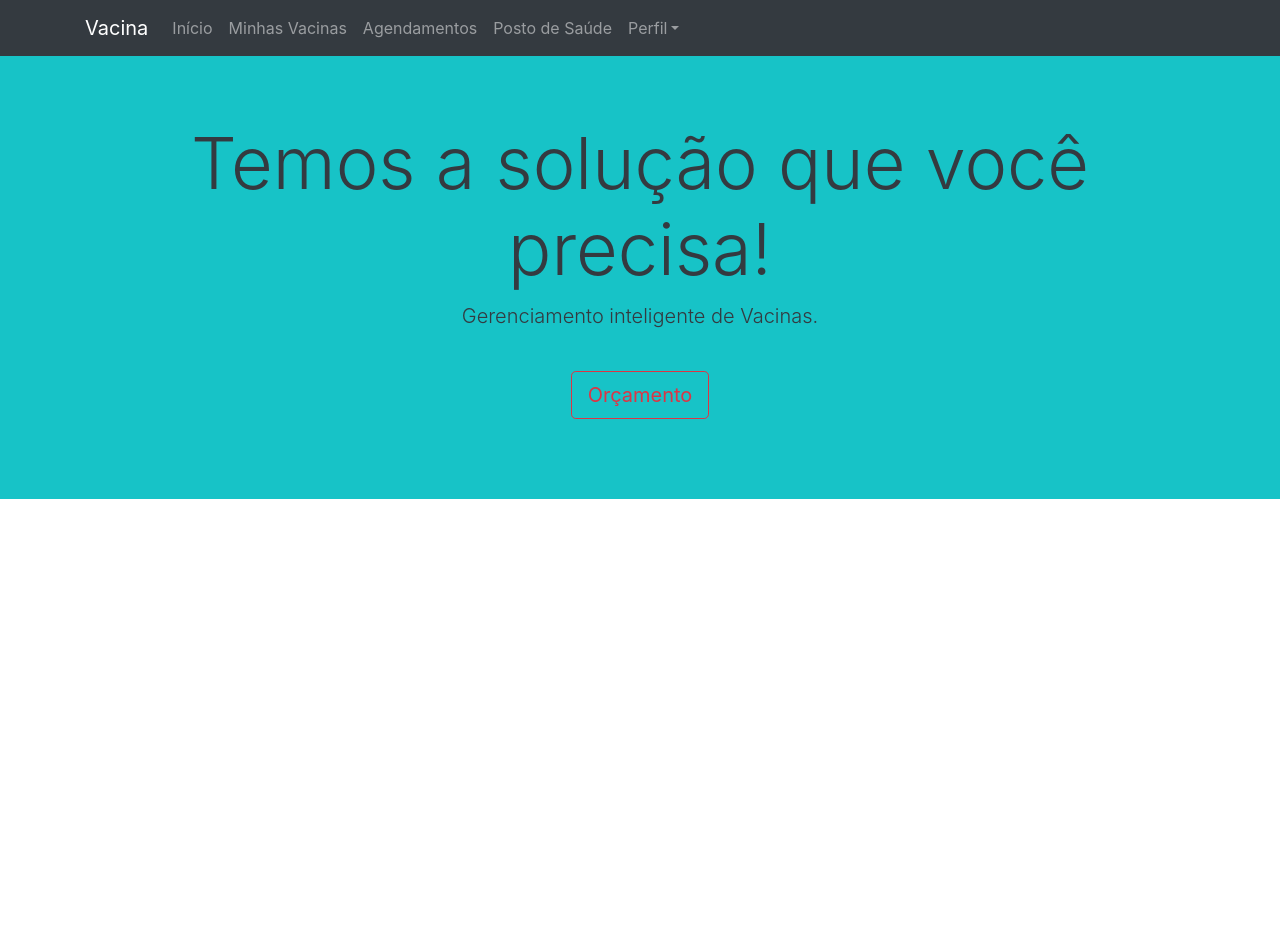
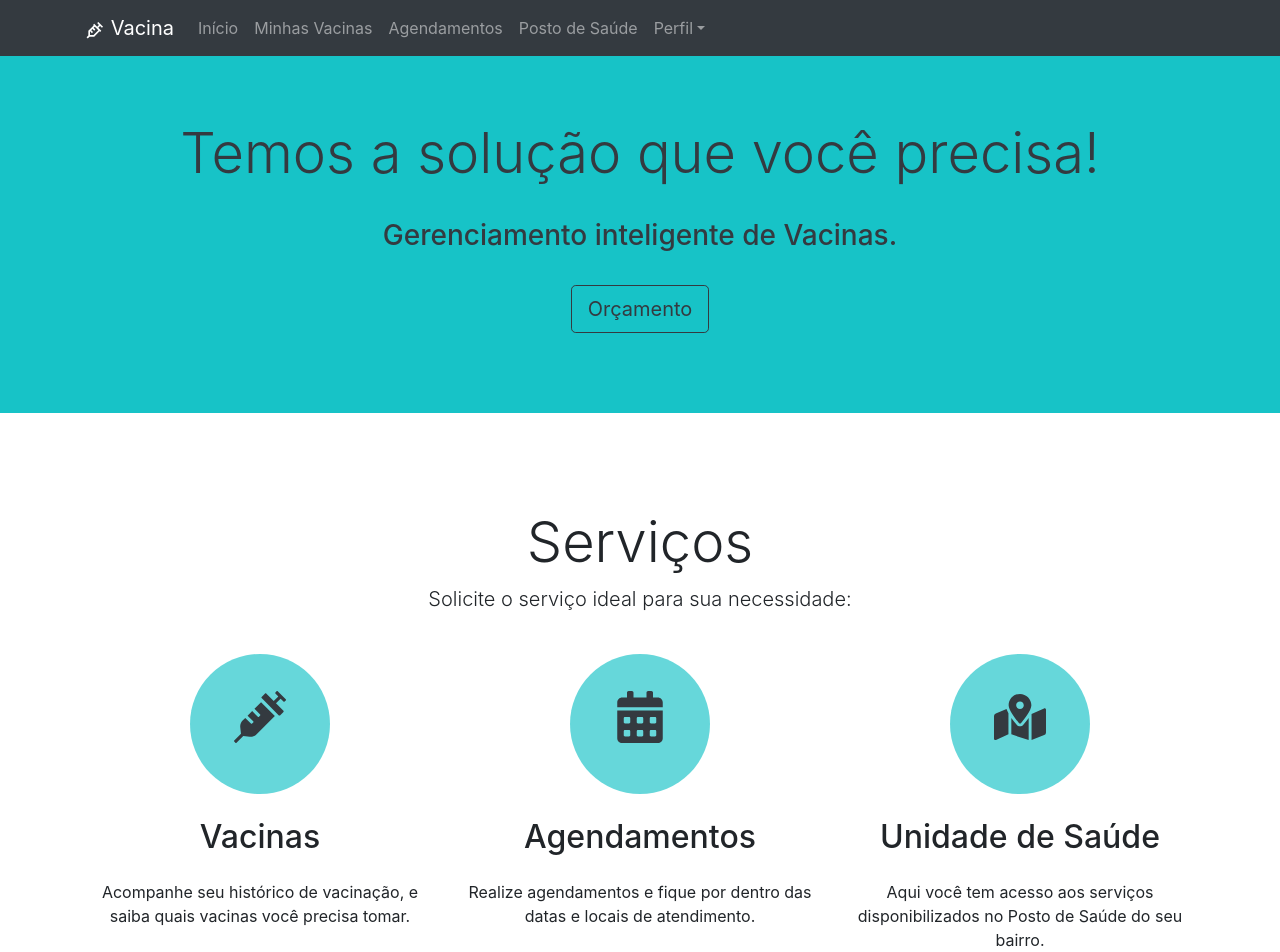
Before and after one commit to matheusmelo995/celke, a Next.js app: page / in a window 1280 px wide. Shown: the top 952 px of the page. Before the commit the page ends 800 px from the top, so only its background shows below. Built offline with nearby package versions, Linux system fonts and the light colour scheme.

Commit message:
home pronto e menu

```diff
--- a/components/Menu.js
+++ b/components/Menu.js
@@ -1,4 +1,5 @@
 import React, { useState } from 'react';
+import { RiSyringeLine } from 'react-icons/ri';
 import {
   Collapse,
   Navbar,
@@ -23,7 +24,7 @@ const Menu = (props) => {
         <div>
       <Navbar color="dark" dark expand="md">
           <Container>
-        <NavbarBrand href="/">Vacina</NavbarBrand>
+        <NavbarBrand href="/"><RiSyringeLine/> Vacina</NavbarBrand>
         <NavbarToggler onClick={toggle} />
         <Collapse isOpen={isOpen} navbar>
           <Nav className="me-auto" navbar>
@@ -48,7 +49,7 @@ const Menu = (props) => {
                   Dados Cadastrais
                 </DropdownItem>
                 <DropdownItem>
-                Notificações
+                  Notificações
                 </DropdownItem>
                 <DropdownItem divider />
                 <DropdownItem>
--- a/package.json
+++ b/package.json
@@ -15,6 +15,7 @@
     "next": "^10.0.7",
     "react": "^17.0.1",
     "react-dom": "^17.0.1",
+    "react-icons": "^4.2.0",
     "reactstrap": "^8.9.0"
   }
 }
--- a/pages/index.js
+++ b/pages/index.js
@@ -1,4 +1,7 @@
 import Menu from '../components/Menu'
+import { FaSyringe } from 'react-icons/fa'
+import { FaCalendarAlt } from 'react-icons/fa'
+import { FaMapMarkedAlt } from 'react-icons/fa'
 import { Jumbotron, Button, Container } from 'reactstrap';
 
 function Home() {
@@ -13,11 +16,66 @@ function Home() {
                     }`}
                 </style>
                 <Container className="text-center">
-                <h1 className="display-3">Temos a solução que você precisa!</h1>
-                <p className="lead">Gerenciamento inteligente de Vacinas.</p>
+                <h1 className="display-4">Temos a solução que você precisa!</h1>
+                <br></br>
+                <h3>Gerenciamento inteligente de Vacinas.</h3>
                 <p className="lead">
-                    <a href='/orcamento' className="btn btn-outline-danger btn-lg mt-4">Orçamento</a>
+                    <a href='/orcamento' className="btn btn-outline-dark btn-lg mt-4">Orçamento</a>
                 </p>
+                </Container>
+            </Jumbotron>
+
+            <Jumbotron fluid className="servicos">
+                <style>
+                    {`.servicos{
+                        background-color: #fff;
+                        margin-bottom: 0rem !important;
+                    }.circulo{
+                        width: 140px;
+                        height: 140px;
+                        background-color: #17c3c7a8;
+                        font-size: 52px;
+                        color: #343a40;
+                        padding-top: 20px;
+                    }.centralizar{
+                        margin: 0 auto !important;
+                        float: none !important;
+                    }`}
+                </style>
+                <Container className="text-center">
+                    <div>
+                        <h2 className="display-4">Serviços</h2>
+                        <p className="lead pb-4">Solicite o serviço ideal para sua necessidade:</p>
+                    </div>
+                    <div className="row">
+                        <div className="col-md-4">
+                            <div className="rounded-circle circulo centralizar">
+                                <FaSyringe/>
+                            </div>
+                            <h2 className="mt-4 mb-4">Vacinas</h2>
+                            <p>
+                                Acompanhe seu histórico de vacinação, e saiba quais vacinas você precisa tomar.
+                            </p>
+                        </div>
+                        <div className="col-md-4">
+                            <div className="rounded-circle circulo centralizar">
+                                <FaCalendarAlt/>
+                            </div>
+                            <h2 className="mt-4 mb-4">Agendamentos</h2>
+                            <p>
+                                Realize agendamentos e fique por dentro das datas e locais de atendimento.
+                            </p>
+                        </div>
+                        <div className="col-md-4">
+                            <div className="rounded-circle circulo centralizar">
+                                <FaMapMarkedAlt/>
+                            </div>
+                            <h2 className="mt-4 mb-4">Unidade de Saúde</h2>
+                            <p>
+                                Aqui você tem acesso aos serviços disponibilizados no Posto de Saúde do seu bairro.
+                            </p>
+                        </div>
+                    </div>
                 </Container>
             </Jumbotron>
         </div>
```
Also changed, not shown: images/logo.png (renamed from components/logo.png), 1 other file (tests, documents, lock files or other folders).
